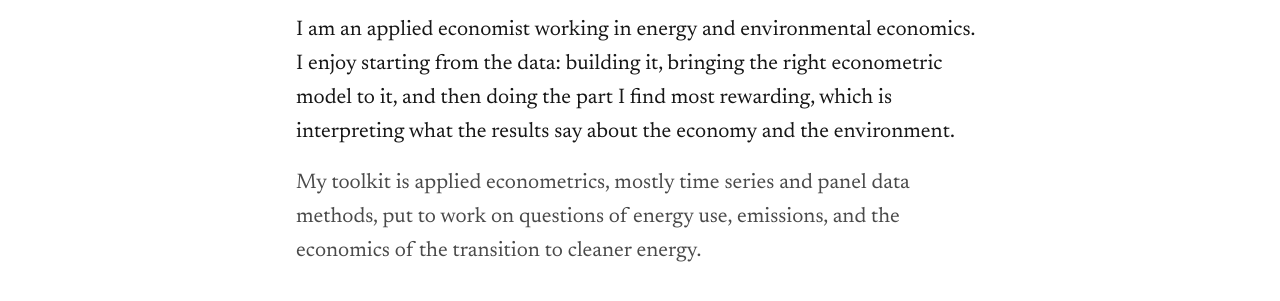
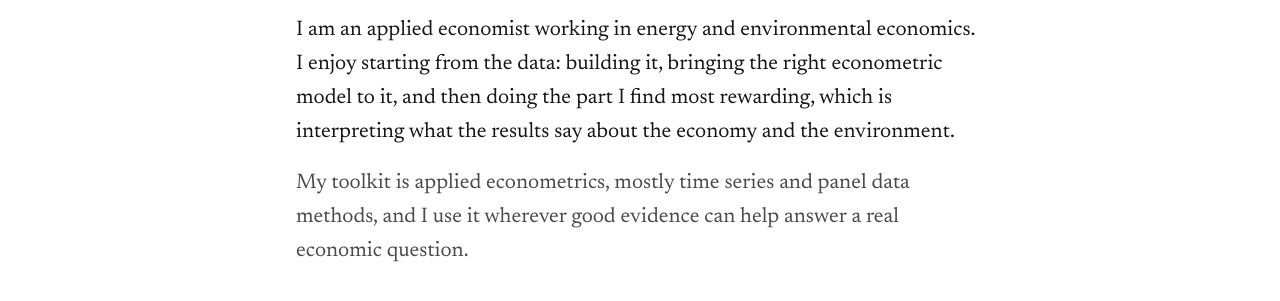
Before and after one commit to Priyanshu-econ/Priyanshu-econ.github.io, a plain HTML site: page index.html in a window 1280 px wide. Shown: the part 489-790 px from the top of the page. Drawn offline with nearby package versions, Linux system fonts and the light colour scheme.

Commit message:
Reword About: applied econometrics beyond a single field
Co-Authored-By: Claude Opus 5.5 <noreply@anthropic.com>
Claude-Session: https://claude.ai/code/session_012MdRTkrrj6jQf4HeEXK4S8

```diff
--- a/index.html
+++ b/index.html
@@ -54,7 +54,7 @@
     <h1>Priyanshu Chavda</h1>
     <div class="intro">
       <p>I am an applied economist working in energy and environmental economics. I enjoy starting from the data: building it, bringing the right econometric model to it, and then doing the part I find most rewarding, which is interpreting what the results say about the economy and the environment.</p>
-      <p>My toolkit is applied econometrics, mostly time series and panel data methods, put to work on questions of energy use, emissions, and the economics of the transition to cleaner energy.</p>
+      <p>My toolkit is applied econometrics, mostly time series and panel data methods, and I use it wherever good evidence can help answer a real economic question.</p>
     </div>
     <ul class="profiles">
       <li><a href="mailto:priyanshu.chavda2002@gmail.com">Email</a></li>
```
